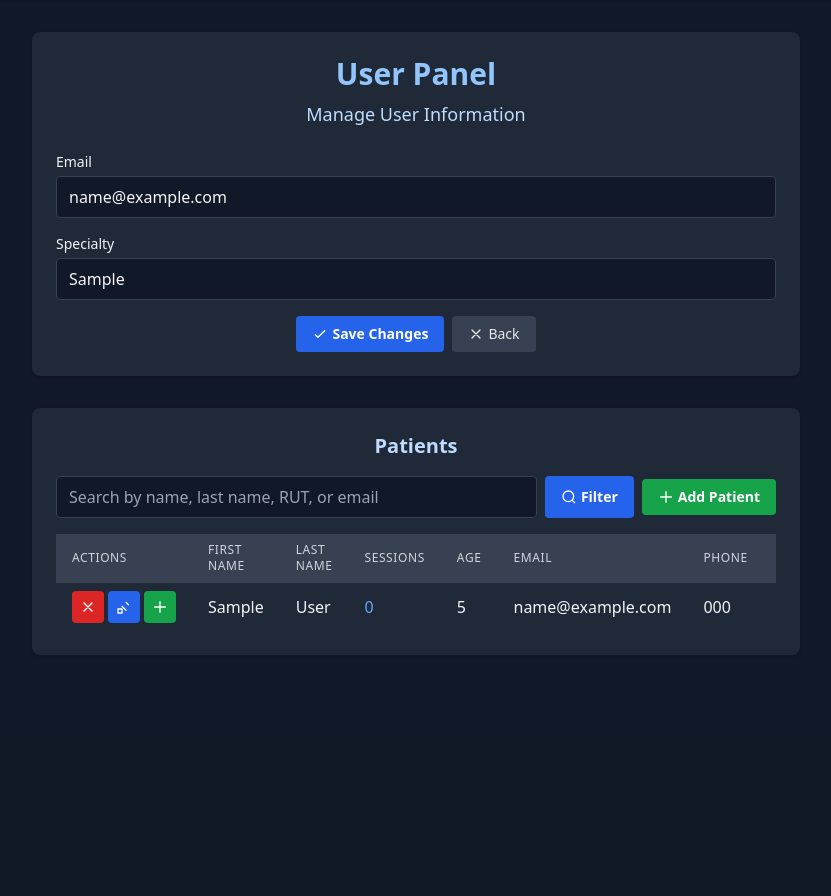
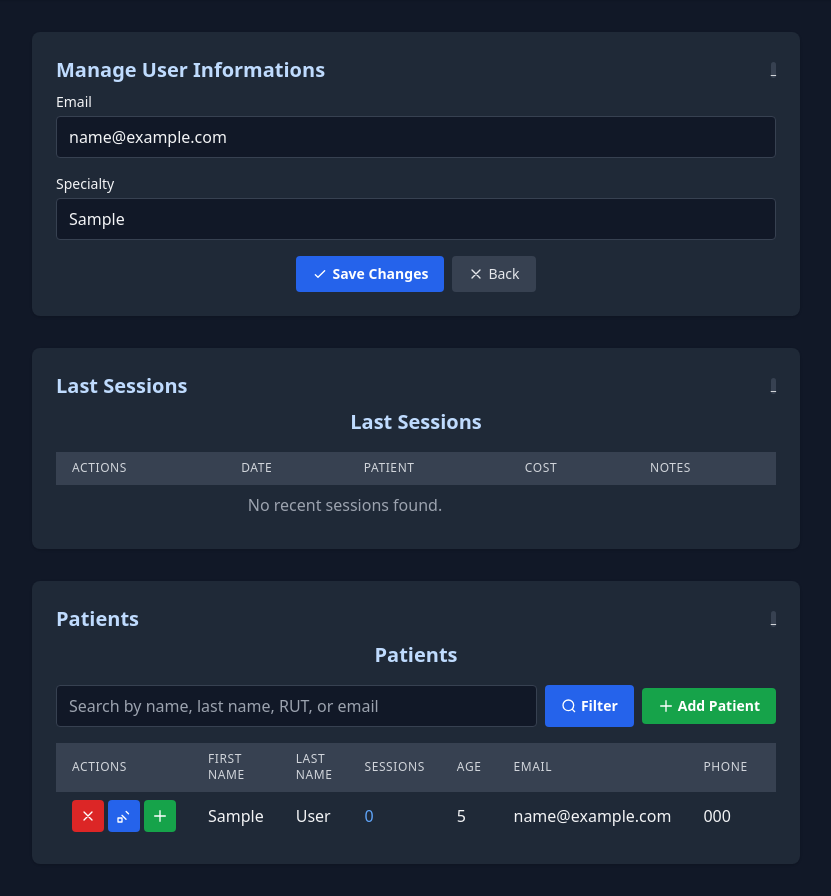
Before and after one commit to Brownbull/jennyapp, a Flask app: page /user_panel/1 in a window 1280 px wide. Shown: the part 64-960 px from the top of the page, without its empty margins (224-1055 px from the left). Before the commit the page ends 719 px from the top, so only its background shows below. Run offline with Flask 3, Linux system fonts and the light colour scheme; tables that the repository leaves empty hold one stand-in row (values such as "Sample post").

Commit message:
added minimize button

```diff
--- a/jennyapp/templates/main.html
+++ b/jennyapp/templates/main.html
@@ -14,9 +14,6 @@
     </div>
   </nav>
   <main class="flex flex-col items-center">
-    <section class="bg-gray-800 rounded-lg shadow p-6 mb-8 w-full max-w-3xl">
-      <h1 class="text-3xl font-semibold mb-2 text-blue-300 text-center">Main Panel</h1>
-    </section>
     <section class="bg-gray-800 rounded-lg shadow p-6 mb-8 w-full max-w-3xl">
       <h2 class="text-xl font-semibold mb-4 text-blue-200 text-center">Registered Users</h2>
       <div class="overflow-x-auto">
--- a/jennyapp/templates/user_panel.html
+++ b/jennyapp/templates/user_panel.html
@@ -5,6 +5,11 @@
   <meta name="viewport" content="width=device-width, initial-scale=1">
   <title>User Panel</title>
   <link href="/static/css/tailwind.css" rel="stylesheet">
+  <style>
+    .minimized {
+      border-bottom: none;
+    }
+  </style>
 </head>
 <body class="bg-gray-900 text-gray-100 min-h-screen">
   <!-- Navigation Bar -->
@@ -16,8 +21,11 @@
   </nav>
   <main class="flex flex-col items-center">
     <section class="bg-gray-800 rounded-lg shadow p-6 mb-8 w-full max-w-3xl">
-      <h1 class="text-3xl font-semibold mb-2 text-blue-300 text-center">User Panel</h1>
-      <h2 class="text-lg font-medium mb-6 text-blue-200 text-center">Manage User Information</h2>
+      <div id="user-info-header" class="flex justify-between items-center mb-2">
+        <h2 class="text-xl font-semibold text-blue-200 text-center">Manage User Informations</h2>
+        <button onclick="toggleSection('user-info-section','user-info-header')" class="ml-2 px-2 py-1 bg-gray-700 hover:bg-gray-600 rounded text-xs">_</button>
+      </div>
+      <div id="user-info-section">
         <form method="POST" action="" class="space-y-4">
           <div>
             <label class="block text-sm font-medium mb-1">Email</label>
@@ -38,8 +46,60 @@
             </a>
           </div>
         </form>
+      </div>
     </section>
-    <section class="bg-gray-800 rounded-lg shadow p-6 w-full max-w-3xl">
+    <section class="bg-gray-800 rounded-lg shadow p-6 mb-8 w-full max-w-3xl">
+      <div id="last-sessions-header" class="flex justify-between items-center mb-2">
+        <h2 class="text-xl font-semibold text-blue-200 text-center">Last Sessions</h2>
+        <button onclick="toggleSection('last-sessions-section','last-sessions-header')" class="ml-2 px-2 py-1 bg-gray-700 hover:bg-gray-600 rounded text-xs">_</button>
+      </div>
+      <div id="last-sessions-section">
+        <h2 class="text-xl font-semibold mb-4 text-blue-200 text-center">Last Sessions</h2>
+        <div class="overflow-x-auto">
+          <table class="min-w-full divide-y divide-gray-700">
+            <thead class="bg-gray-700">
+              <tr>
+                <th class="px-4 py-2 text-left text-xs font-medium uppercase tracking-wider text-gray-300">Actions</th>
+                <th class="px-4 py-2 text-left text-xs font-medium uppercase tracking-wider text-gray-300">Date</th>
+                <th class="px-4 py-2 text-left text-xs font-medium uppercase tracking-wider text-gray-300">Patient</th>
+                <th class="px-4 py-2 text-left text-xs font-medium uppercase tracking-wider text-gray-300">Cost</th>
+                <th class="px-4 py-2 text-left text-xs font-medium uppercase tracking-wider text-gray-300">Notes</th>
+              </tr>
+            </thead>
+            <tbody class="bg-gray-800 divide-y divide-gray-700">
+              {% for session in last_sessions %}
+              <tr>
+                <td class="px-4 py-2 whitespace-nowrap flex gap-1">
+                  <form method="POST" action="{{ url_for('main.delete_session', user_id=user.id, session_id=session.id, patient_id=session.patient.id) }}" style="display:inline">
+                    <button type="submit" class="flex items-center justify-center w-8 h-8 bg-red-600 hover:bg-red-700 text-white rounded transition" title="Delete">
+                      <svg class="w-4 h-4" fill="none" stroke="currentColor" stroke-width="2" viewBox="0 0 24 24"><path stroke-linecap="round" stroke-linejoin="round" d="M6 18L18 6M6 6l12 12"/></svg>
+                    </button>
+                  </form>
+                  <a href="{{ url_for('main.edit_session', user_id=user.id, session_id=session.id, patient_id=session.patient.id) }}" class="flex items-center justify-center w-8 h-8 bg-blue-600 hover:bg-blue-700 text-white rounded transition" title="Edit">
+                    <svg class="w-4 h-4" fill="none" stroke="currentColor" stroke-width="2" viewBox="0 0 24 24"><path stroke-linecap="round" stroke-linejoin="round" d="M15.232 5.232l3.536 3.536M9 11l6 6M3 21h6v-6H3v6z"/></svg>
+                  </a>
+                </td>
+                <td class="px-4 py-2 whitespace-nowrap">{{ session.date }}</td>
+                <td class="px-4 py-2 whitespace-nowrap">{{ session.patient.first_name }} {{ session.patient.last_name }}</td>
+                <td class="px-4 py-2 whitespace-nowrap">{{ session.cost }}</td>
+                <td class="px-4 py-2 whitespace-pre-line">{{ session.notes }}</td>
+              </tr>
+              {% else %}
+              <tr>
+                <td colspan="4" class="px-4 py-2 text-center text-gray-400">No recent sessions found.</td>
+              </tr>
+              {% endfor %}
+            </tbody>
+          </table>
+        </div>
+      </div>
+    </section>
+    <section class="bg-gray-800 rounded-lg shadow p-6 mb-8 w-full max-w-3xl">
+      <div id="patients-header" class="flex justify-between items-center mb-2">
+        <h2 class="text-xl font-semibold text-blue-200 text-center">Patients</h2>
+        <button onclick="toggleSection('patients-section','patients-header')" class="ml-2 px-2 py-1 bg-gray-700 hover:bg-gray-600 rounded text-xs">_</button>
+      </div>
+      <div id="patients-section">
         <h2 class="text-xl font-semibold mb-4 text-blue-200 text-center">Patients</h2>
         <div class="flex flex-col md:flex-row md:items-center md:justify-between mb-4 gap-2">
           <form method="get" class="flex-1 flex gap-2">
@@ -117,7 +177,22 @@
             </tbody>
           </table>
         </div>
+      </div>
     </section>
+
   </main>
+  <script>
+function toggleSection(id, headerId) {
+  const section = document.getElementById(id);
+  const header = document.getElementById(headerId);
+  if (section.style.display === 'none') {
+    section.style.display = '';
+    header.classList.remove('minimized');
+  } else {
+    section.style.display = 'none';
+    header.classList.add('minimized');
+  }
+}
+</script>
 </body>
 </html>
--- a/jennyapp/views/main.py
+++ b/jennyapp/views/main.py
@@ -1,6 +1,6 @@
 from flask import Blueprint, render_template, request, redirect, url_for
 from datetime import datetime
-from jennyapp.models import User, Patient
+from jennyapp.models import User, Session, Patient
 from jennyapp.extensions import db
 
 main = Blueprint('main', __name__)
@@ -72,6 +72,13 @@
             col = col.asc()
         query = query.order_by(col)
     patients = query.all()
+    # Get last 5 sessions for this doctor
+    last_sessions = (
+        Session.query.filter_by(user_id=user.id)
+        .order_by(Session.date.desc())
+        .limit(5)
+        .all()
+    )
     if request.method == 'POST':
         email = request.form.get('email')
         specialty = request.form.get('specialty')
@@ -79,7 +86,7 @@
         user.specialty = specialty
         db.session.commit()
         return redirect(url_for('main.user_panel', user_id=user.id))
-    return render_template('user_panel.html', user=user, patients=patients, search=search, sort=sort, order=order)
+    return render_template('user_panel.html', user=user, patients=patients, search=search, sort=sort, order=order, last_sessions=last_sessions)
 
 @main.route('/user_panel/<int:user_id>/new_patient', methods=['GET', 'POST'])
 def new_patient(user_id):
@@ -107,7 +114,6 @@
 
 @main.route('/user_panel/<int:user_id>/delete_patient/<int:patient_id>', methods=['POST'])
 def delete_patient(user_id, patient_id):
-    from jennyapp.models import Patient
     patient = Patient.query.get_or_404(patient_id)
     db.session.delete(patient)
     db.session.commit()
@@ -115,14 +121,12 @@
 
 @main.route('/user_panel/<int:user_id>/edit_patient/<int:patient_id>', methods=['GET', 'POST'])
 def edit_patient(user_id, patient_id):
-    from jennyapp.models import Patient
     patient = Patient.query.get_or_404(patient_id)
     if request.method == 'POST':
         patient.first_name = request.form.get('first_name')
         patient.last_name = request.form.get('last_name')
         dob = request.form.get('dob')
         if dob:
-            from datetime import datetime
             patient.dob = datetime.strptime(dob, '%Y-%m-%d')
         patient.email = request.form.get('email')
         patient.phone = request.form.get('phone')
@@ -133,8 +137,6 @@
 
 @main.route('/user_panel/<int:user_id>/new_session/<int:patient_id>', methods=['GET', 'POST'])
 def new_session(user_id, patient_id):
-    from jennyapp.models import Session
-    from datetime import datetime
     if request.method == 'POST':
         date_str = request.form.get('date')
         notes = request.form.get('notes')
@@ -148,7 +150,6 @@
 
 @main.route('/user_panel/<int:user_id>/patient_sessions/<int:patient_id>')
 def patient_sessions(user_id, patient_id):
-    from jennyapp.models import Patient, Session, User
     patient = Patient.query.get_or_404(patient_id)
     sort = request.args.get('sort', 'date')
     order = request.args.get('order', 'asc')
@@ -163,7 +164,6 @@
 
 @main.route('/user_panel/<int:user_id>/delete_session/<int:session_id>/<int:patient_id>', methods=['POST'])
 def delete_session(user_id, session_id, patient_id):
-    from jennyapp.models import Session
     session = Session.query.get_or_404(session_id)
     db.session.delete(session)
     db.session.commit()
@@ -171,8 +171,6 @@
 
 @main.route('/user_panel/<int:user_id>/edit_session/<int:session_id>/<int:patient_id>', methods=['GET', 'POST'])
 def edit_session(user_id, session_id, patient_id):
-    from jennyapp.models import Session
-    from datetime import datetime
     session = Session.query.get_or_404(session_id)
     if request.method == 'POST':
         date_str = request.form.get('date')
```
Lines whose indentation alone changed are shown as unchanged.
